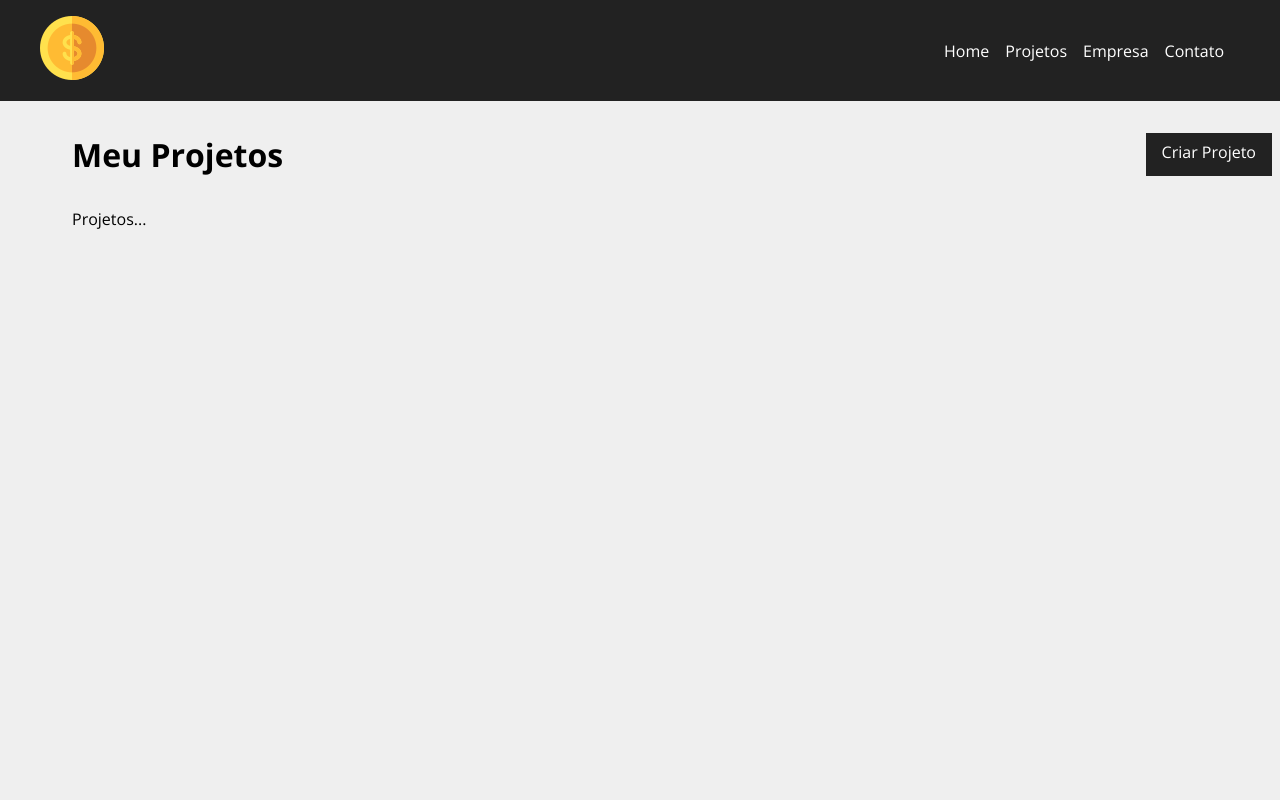
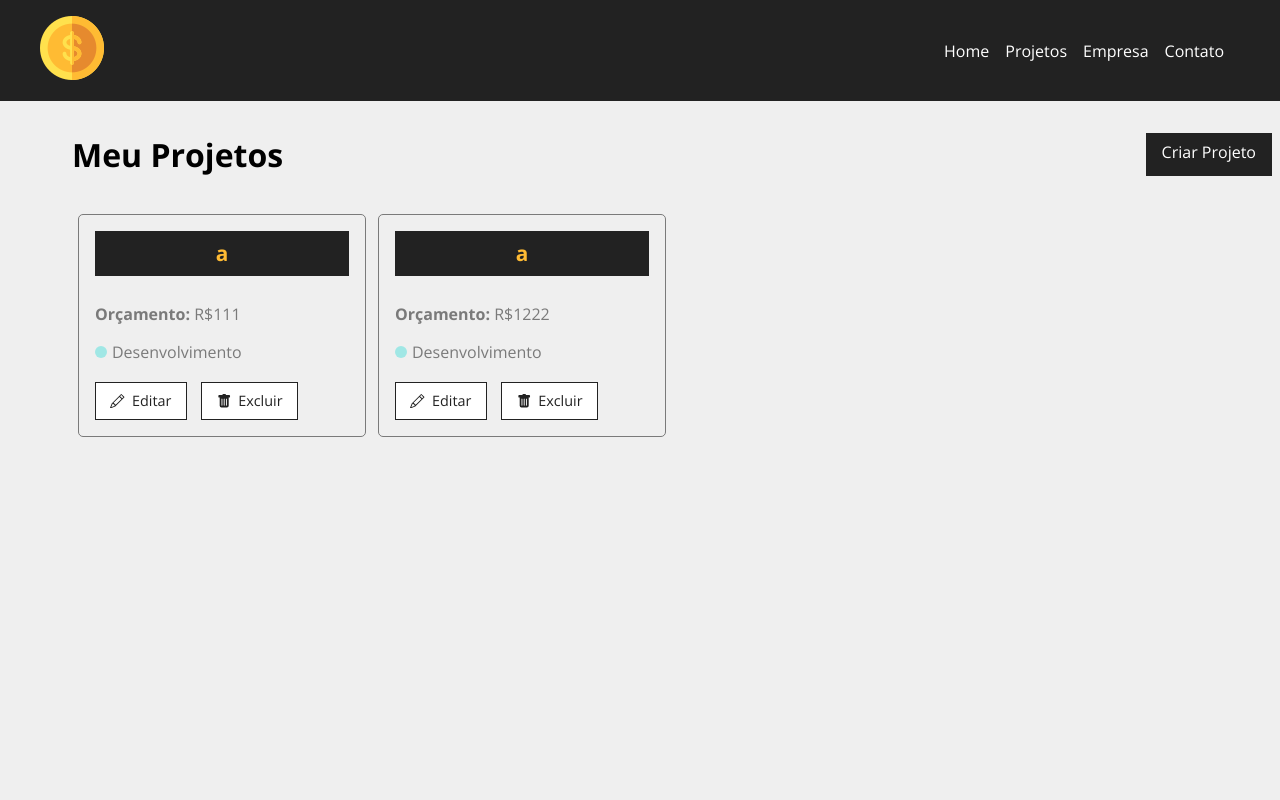
Before and after one commit to JonatasNs1/Projeto-React, a React (Create React App) app: page /projects in a window 1280 px wide. Shown: the top 800 px of the page. Built offline with nearby package versions, Linux system fonts and the light colour scheme; data requests are answered from the project's data file.

Commit message:
Resgatando projetos do banco de dados

```diff
--- a/db.json
+++ b/db.json
@@ -21,193 +21,6 @@
       "cost": 0,
       "services": [],
       "id": 2
-    },
-    {
-      "name": "teste",
-      "budget": "11111",
-      "category": {
-        "id": "2",
-        "name": "Desenvolvimento"
-      },
-      "cost": 0,
-      "services": [],
-      "id": 3
-    },
-    {
-      "name": "a",
-      "budget": "1",
-      "category": {
-        "id": "4",
-        "name": "Planejamento"
-      },
-      "cost": 0,
-      "services": [],
-      "id": 4
-    },
-    {
-      "name": "a",
-      "budget": "21",
-      "category": {
-        "id": "2",
-        "name": "Desenvolvimento"
-      },
-      "cost": 0,
-      "services": [],
-      "id": 5
-    },
-    {
-      "name": "a",
-      "budget": "2",
-      "category": {
-        "id": "1",
-        "name": "Infra"
-      },
-      "cost": 0,
-      "services": [],
-      "id": 6
-    },
-    {
-      "name": "a",
-      "budget": "21",
-      "category": {
-        "id": "1",
-        "name": "Infra"
-      },
-      "cost": 0,
-      "services": [],
-      "id": 7
-    },
-    {
-      "name": "a",
-      "budget": "213",
-      "category": {
-        "id": "1",
-        "name": "Infra"
-      },
-      "cost": 0,
-      "services": [],
-      "id": 8
-    },
-    {
-      "name": "a",
-      "budget": "121",
-      "category": {
-        "id": "3",
-        "name": "Design"
-      },
-      "cost": 0,
-      "services": [],
-      "id": 9
-    },
-    {
-      "name": "aa",
-      "budget": "12",
-      "category": {
-        "id": "3",
-        "name": "Design"
-      },
-      "cost": 0,
-      "services": [],
-      "id": 10
-    },
-    {
-      "name": "a",
-      "budget": "2",
-      "category": {
-        "id": "2",
-        "name": "Desenvolvimento"
-      },
-      "cost": 0,
-      "services": [],
-      "id": 11
-    },
-    {
-      "name": "a",
-      "budget": "1",
-      "category": {
-        "id": "4",
-        "name": "Planejamento"
-      },
-      "cost": 0,
-      "services": [],
-      "id": 12
-    },
-    {
-      "name": "a",
-      "budget": "1",
-      "category": {
-        "id": "2",
-        "name": "Desenvolvimento"
-      },
-      "cost": 0,
-      "services": [],
-      "id": 13
-    },
-    {
-      "name": "Q",
-      "budget": "1",
-      "category": {
-        "id": "1",
-        "name": "Infra"
-      },
-      "cost": 0,
-      "services": [],
-      "id": 14
-    },
-    {
-      "name": "A",
-      "budget": "1",
-      "category": {
-        "id": "1",
-        "name": "Infra"
-      },
-      "cost": 0,
-      "services": [],
-      "id": 15
-    },
-    {
-      "name": "a",
-      "budget": "12",
-      "category": {
-        "id": "2",
-        "name": "Desenvolvimento"
-      },
-      "cost": 0,
-      "services": [],
-      "id": 16
-    },
-    {
-      "name": "a",
-      "budget": "12",
-      "category": {
-        "id": "2",
-        "name": "Desenvolvimento"
-      },
-      "cost": 0,
-      "services": [],
-      "id": 17
-    },
-    {
-      "name": "teste",
-      "budget": "1",
-      "category": {
-        "id": "1",
-        "name": "Infra"
-      },
-      "cost": 0,
-      "services": [],
-      "id": 18
-    },
-    {
-      "name": "flflfl",
-      "budget": "4444",
-      "category": {
-        "id": "3",
-        "name": "Design"
-      },
-      "cost": 0,
-      "services": [],
-      "id": 19
     }
   ],
   "categories": [
--- a/src/components/pages/Projects.js
+++ b/src/components/pages/Projects.js
@@ -1,12 +1,17 @@
 import { useLocation } from 'react-router-dom';
+
+import { useState, useEffect } from 'react';
 
 import Message from '../layout/Message';
 
 import styles from './Projects.module.css'
 import Container from '../layout/Container'
 import Linkbutton from '../layout/LinkButton';
+import ProjectCard from '../project/ProjectCard';
 
 function Projects(){
+
+    const [projects, setProjects] = useState([])
 
     const location = useLocation()
     let message = ''
@@ -14,6 +19,17 @@
       message = location.state.message
     }
 
+    useEffect(() =>{
+      fetch('http://localhost:5000/projects',{
+        method: 'GET',
+        headers:{
+          'Content-Type': 'application/json',
+        },
+      }).then(res =>  res.json()).then(data=>{
+        console.log(data)
+        setProjects(data)
+      }).catch((err) => console.log(err))
+    }, [])
 
     //Mensagens do sistema
     return(
@@ -26,7 +42,18 @@
 
             {message && <Message msg={message}  type="success"/>}
           <Container customClass="start">
-              <p> Projetos...</p>
+            {/* checando se tem projetos */}
+             {projects. length > 0 && projects.map((project) =>
+              <ProjectCard
+              id={project.id}
+              name={project.name}
+              budget={project.budget}
+              // category={project.category}
+              category={project.category.name}
+              key={project.id}
+
+               />
+             )}
           </Container>
         </div>
     )
--- /dev/null
+++ b/src/components/project/ProjectCard.js
@@ -0,0 +1,28 @@
+import styles from './ProjectCard.module.css';
+import {BsPencil, BsFillTrashFill} from 'react-icons/bs'
+import {Link} from 'react-router-dom'
+
+function ProjectCard({id, name, budget, category, handleRemove}){
+    return (
+        <div className={styles.project_card}>
+            <h4>{name}</h4>
+            <p>
+                <span>Orçamento:</span> R${budget}
+            </p>
+            <p className={styles.category_text}>
+                <span className={`${styles[category.toLowerCase()]}`}></span> {category}
+            </p>
+      <div className={styles.project_card_actions}>
+            <Link to={'/project/' + id}>
+            <BsPencil /> Editar
+            </Link>
+        <button >
+            <BsFillTrashFill />
+            Excluir
+        </button>
+      </div>
+    </div>
+    )
+}
+
+export default ProjectCard;
--- /dev/null
+++ b/src/components/project/ProjectCard.module.css
@@ -0,0 +1,88 @@
+.project_card {
+    padding: 1em;
+    border: 1px solid #7a7a7a;
+    border-radius: 5px;
+    width: 24%;
+    margin: 0.5%;
+  }
+
+  .project_card h4 {
+    background-color: #222;
+    color: #ffbb33;
+    padding: 0.4em;
+    margin-bottom: 1.3em;
+    text-align: center;
+    font-size: 1.3em;
+  }
+
+  .project_card p {
+    color: #7a7a7a;
+    margin-bottom: 1em;
+  }
+
+  .project_card p span {
+    font-weight: bold;
+  }
+
+  .category_text {
+    display: flex;
+    align-items: center;
+  }
+
+  .category_text span {
+    display: block;
+    width: 12px;
+    height: 12px;
+    border-radius: 50%;
+    background-color: #ccc;
+    margin-right: 5px;
+  }
+
+  .category_text .infra {
+    background-color: #ffaebc;
+  }
+
+  .category_text .desenvolvimento {
+    background-color: #a0e7e5;
+  }
+
+  .category_text .design {
+    background-color: #b4f8c8;
+  }
+
+  .category_text .planejamento {
+    background-color: #fbe7c6;
+  }
+
+  .project_card_actions {
+    margin-top: 1.2em;
+    display: flex;
+    align-items: center;
+  }
+
+  .project_card_actions a,
+  .project_card_actions button {
+    text-decoration: none;
+    border: none;
+    background-color: #fff;
+    color: #222;
+    font-size: 0.9em;
+    padding: 0.6em 1em;
+    margin-right: 1em;
+    cursor: pointer;
+    border: 1px solid #222;
+    transition: 0.5s;
+    display: flex;
+    align-items: center;
+    justify-content: center;
+  }
+
+  .project_card_actions svg {
+    margin-right: 0.5em;
+  }
+
+  .project_card_actions a:hover,
+  .project_card_actions button:hover {
+    background-color: #222;
+    color: #ffbb33;
+  }
```
